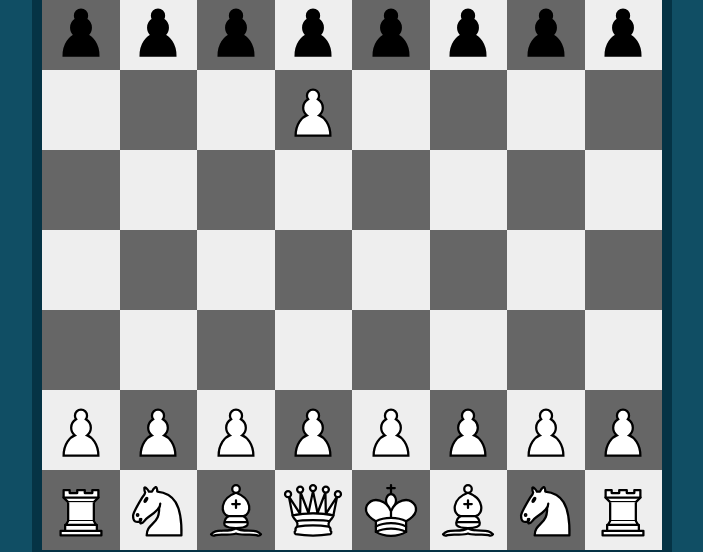
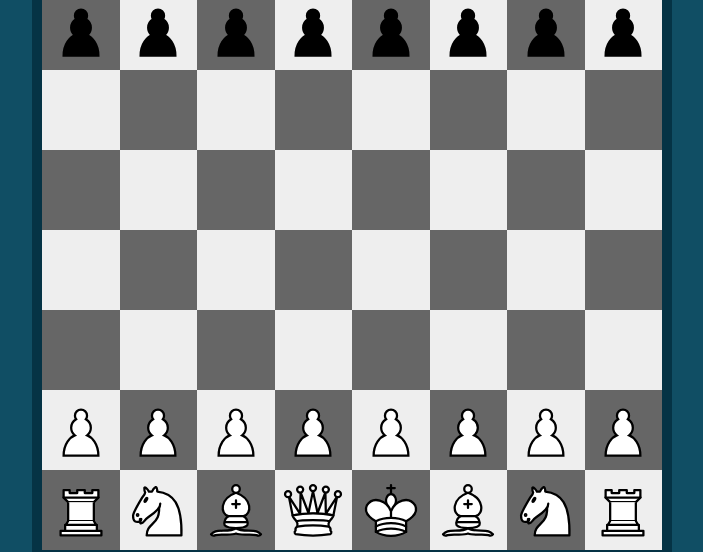
Before and after one commit to albarin/escaque, a SvelteKit app: page / in a window 1280 px wide. Shown: the part 180-732 px from the top of the page, without its empty margins (288-991 px from the left). Built offline with nearby package versions, Linux system fonts and the light colour scheme.

Commit message:
Add knight logic and fix pawn logic

```diff
--- /dev/null
+++ b/src/lib/assets/moves/knight.ts
@@ -0,0 +1,37 @@
+import { isOpponentPiece, squareIsInBounds, type Board, type Piece } from "$lib";
+
+export function getKnightMoves(board: Board, piece: Piece): { x: number; y: number }[] {
+    const moves: { x: number; y: number }[] = [];
+
+    const validMoves = [
+        { x: -2, y: -1 },
+        { x: -2, y: 1 },
+        { x: -1, y: -2 },
+        { x: -1, y: 2 },
+        { x: 1, y: -2 },
+        { x: 1, y: 2 },
+        { x: 2, y: -1 },
+        { x: 2, y: 1 }
+    ];
+
+    for (const move of validMoves) {
+        const newX = piece.x + move.x;
+        const newY = piece.y + move.y;
+
+        if (!squareIsInBounds(newX, newY)) {
+            continue;
+        }
+
+        const targetPiece = board[newX][newY];
+
+        if (targetPiece && !isOpponentPiece(piece, targetPiece)) {
+            continue;
+        }
+
+        if (!targetPiece || isOpponentPiece(piece, targetPiece)) {
+            moves.push({ x: newX, y: newY });
+        }
+    }
+
+    return moves;
+}
--- a/src/lib/assets/moves/pawn.ts
+++ b/src/lib/assets/moves/pawn.ts
@@ -1,4 +1,4 @@
-import type { Board, Piece } from "$lib";
+import { squareIsInBounds, type Board, type Piece } from "$lib";
 
 export function getPawnMoves(board: Board, piece: Piece): { x: number; y: number }[] {
     const moves: { x: number; y: number }[] = [];
@@ -6,29 +6,40 @@ export function getPawnMoves(board: Board, piece: Piece): { x: number; y: number
     const direction = piece.color === 'white' ? -1 : 1;
 
     // Move forward 1 square
+    if (squareIsInBounds(piece.x + direction, piece.y)) {
         const oneSquarePiece = board[piece.x + direction][piece.y];
         if (piece.x + direction >= 0 && !oneSquarePiece) {
             moves.push({ x: piece.x + direction, y: piece.y });
         }
+    }
 
     // Move forward 2 squares
+    if (squareIsInBounds(piece.x + 2 * direction, piece.y)) {
+        const oneSquarePiece = board[piece.x + direction][piece.y];
         const twoSquaresPiece = board[piece.x + 2 * direction][piece.y];
         if (piece.x === (piece.color === 'white' ? 6 : 1) && !oneSquarePiece && !twoSquaresPiece) {
             moves.push({ x: piece.x + 2 * direction, y: piece.y });
         }
+    }
 
-    // Capture diagonally
+    // Capture diagonally to the left
+    if (squareIsInBounds(piece.x + direction, piece.y - 1)) {
         const captureLeft = board[piece.x + direction][piece.y - 1];
         if (piece.y - 1 >= 0 && captureLeft && captureLeft.color !== piece.color) {
             moves.push({ x: piece.x + direction, y: piece.y - 1 });
         }
+    }
 
+    // Capture diagonally to the right
+    if (squareIsInBounds(piece.x + direction, piece.y + 1)) {
         const captureRight = board[piece.x + direction][piece.y + 1];
         if (piece.y + 1 < 8 && captureRight && captureRight.color !== piece.color) {
             moves.push({ x: piece.x + direction, y: piece.y + 1 });
         }
+    }
 
     // TODO: Implement capture en passant
+    // TODO: Implement promotion
 
     return moves;
 }
--- a/src/lib/index.ts
+++ b/src/lib/index.ts
@@ -11,6 +11,7 @@ import wknight from '$lib/assets/pieces/wknight.svg';
 import wpawn from '$lib/assets/pieces/wpawn.svg';
 import wqueen from '$lib/assets/pieces/wqueen.svg';
 import wrook from '$lib/assets/pieces/wrook.svg';
+import { getKnightMoves } from './assets/moves/knight';
 
 export type PieceType = 'pawn' | 'rook' | 'knight' | 'bishop' | 'queen' | 'king';
 export type Color = 'white' | 'black';
@@ -40,7 +41,8 @@ export function initBoard(): (Piece | null)[][] {
         board[7][i] = { x: 7, y: i, type, color: 'white' } as Piece;
     });
 
-    board[2][3] = { x: 2, y: 3, type: 'pawn', color: 'white' } as Piece; // For testing en passant
+    // board[2][3] = { x: 2, y: 3, type: 'knight', color: 'white' } as Piece; // For testing
+    board[6][4] = { x: 6, y: 4, type: 'pawn', color: 'white' } as Piece; // For testing
 
     return board;
 }
@@ -73,5 +75,17 @@ export function getMoves(board: Board, piece: Piece): { x: number; y: number }[]
         return getPawnMoves(board, piece);
     }
 
+    if (piece.type === 'knight') {
+        return getKnightMoves(board, piece);
+    }
+
     return [];
 }
+
+export function isOpponentPiece(piece1: Piece, piece2: Piece): boolean {
+    return piece1.color !== piece2.color;
+}
+
+export function squareIsInBounds(x: number, y: number): boolean {
+    return x >= 0 && x < 8 && y >= 0 && y < 8;
+}
--- a/src/routes/+page.svelte
+++ b/src/routes/+page.svelte
@@ -1,7 +1,7 @@
 <script lang="ts">
 	import { getPieceImage, initBoard, type Piece, type Board, getMoves } from '$lib';
 
-	const board: Board = initBoard();
+	let board: Board = $state(initBoard());
 
 	let selectedPiece: Piece | null = $state(null);
 	let moves: { x: number; y: number }[] = $state([]);
@@ -15,13 +15,41 @@
 	function isSelected(x: number, y: number) {
 		return selectedPiece && selectedPiece.x === x && selectedPiece.y === y;
 	}
+
+	function movePiece(x: number, y: number) {
+		if (!selectedPiece) {
+			return;
+		}
+
+		// Capture piece and remove it from the board
+		if (board[x][y] && board[x][y]!.color !== selectedPiece.color) {
+			board[x][y] = null;
+		}
+
+		// Update board
+		board[selectedPiece.x][selectedPiece.y] = null;
+		board[x][y] = { ...selectedPiece, x, y };
+
+		// Clear selection and moves
+		selectedPiece = null;
+		moves = [];
+	}
+
+	function handleCellClick(x: number, y: number) {
+		const piece = board[x][y];
+		if (piece && (!selectedPiece || piece.color === selectedPiece.color)) {
+			selectPiece(piece);
+		} else if (selectedPiece && moves.some((move) => move.x === x && move.y === y)) {
+			movePiece(x, y);
+		}
+	}
 </script>
 
 <div class="mx-auto mt-20 w-160 border-10 border-cyan-950">
 	{#each board as row, i}
 		<div class="row">
 			{#each row as _, j}
-				<div
+				<button
 					class={[
 						'cell',
 						{
@@ -29,16 +57,20 @@
 							white: !isSelected(i, j) && (i + j) % 2 === 0,
 							black: !isSelected(i, j) && (i + j) % 2 !== 0,
 							move: moves.some((move) => move.x === i && move.y === j),
-							capture: moves.some((move) => move.x === i && move.y === j) && board[i][j]
+							capture:
+								moves.some((move) => move.x === i && move.y === j) &&
+								board[i][j] &&
+								board[i][j]!.color !== selectedPiece?.color
 						}
 					]}
+					onclick={() => handleCellClick(i, j)}
 				>
 					{#if board[i][j]}
-						<button class="cursor-pointer" onclick={() => selectPiece(board[i][j]!)}>
+						<div class="cursor-pointer">
 							<img class="w-17" src={getPieceImage(board[i][j])} alt={board[i][j]?.type} />
-						</button>
+						</div>
 					{/if}
-				</div>
+				</button>
 			{/each}
 		</div>
 	{/each}
```
Lines whose indentation alone changed are shown as unchanged.
